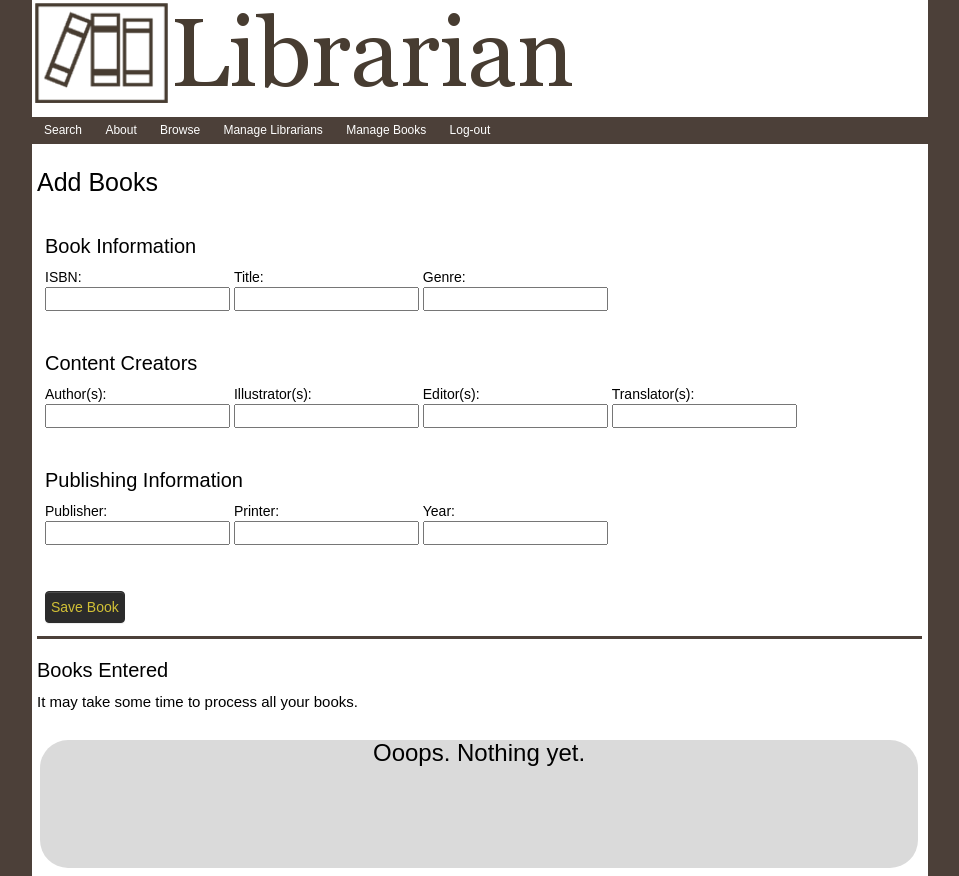
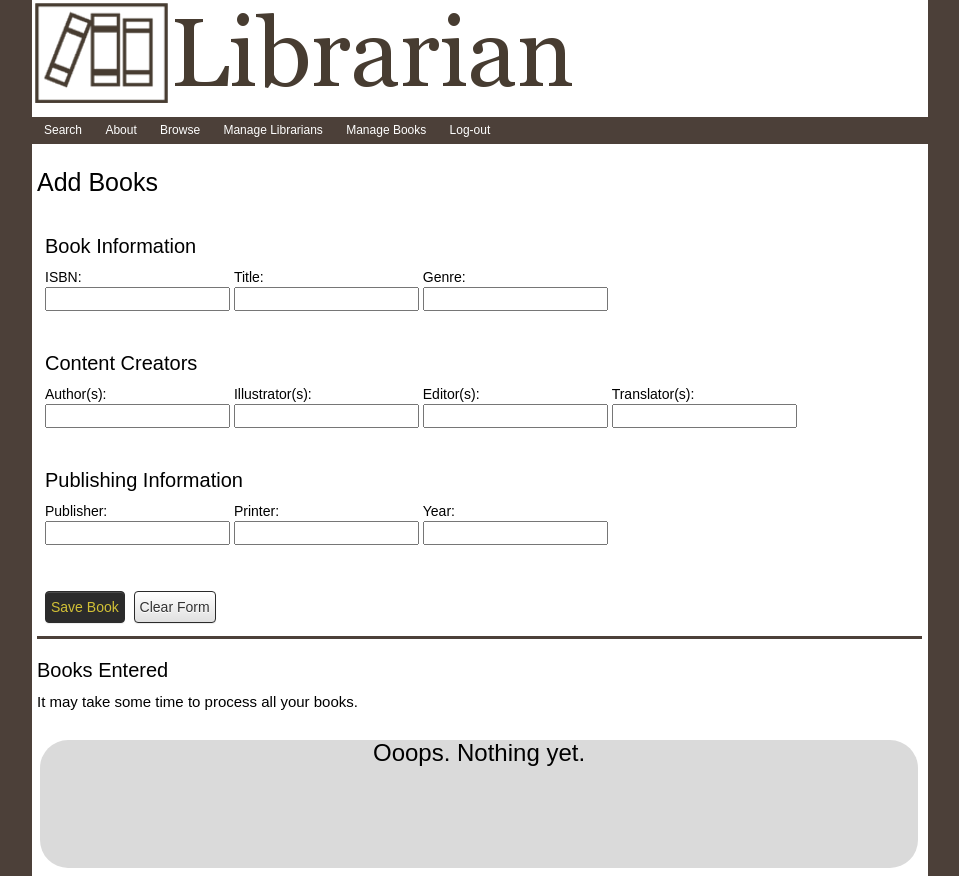
Before and after one commit to skytreader/alexandria, a Flask app: page /books in a window 1280 px wide. Shown: the whole page, without its empty margins (160-1119 px from the left). Run offline with Flask 2, Linux system fonts and the light colour scheme; a user stored in the database is signed in; tables that the repository leaves empty hold one stand-in row (values such as "Sample post"); some libraries are stand-ins or nearby versions.

Commit message:
Adding clear form functionality.

```diff
--- a/app/static/scripts/add-books/main.js
+++ b/app/static/scripts/add-books/main.js
@@ -24,7 +24,7 @@ function renderSpine(){
 /**
 Clears the proxy form.
 */
-function clear(){
+function clearProxyForm(){
     $("#proxy-form input").val("")
 }
 
@@ -87,4 +87,7 @@ $(document).ready(function(){
             clear();
         }
     });
+
+    // Event handlers
+    $("#clear-proxy").click(clearProxyForm);
 })
--- a/app/templates/add_books.jinja
+++ b/app/templates/add_books.jinja
@@ -63,6 +63,7 @@
     <div class="block">
         <br>
         <input type="button" class="btn btn-primary" value="Save Book">
+        <input type="button" class="btn btn-default" value="Clear Form" id="clear-proxy"">
     </div>
     <hr>
     <h2>Books Entered</h2>
```
